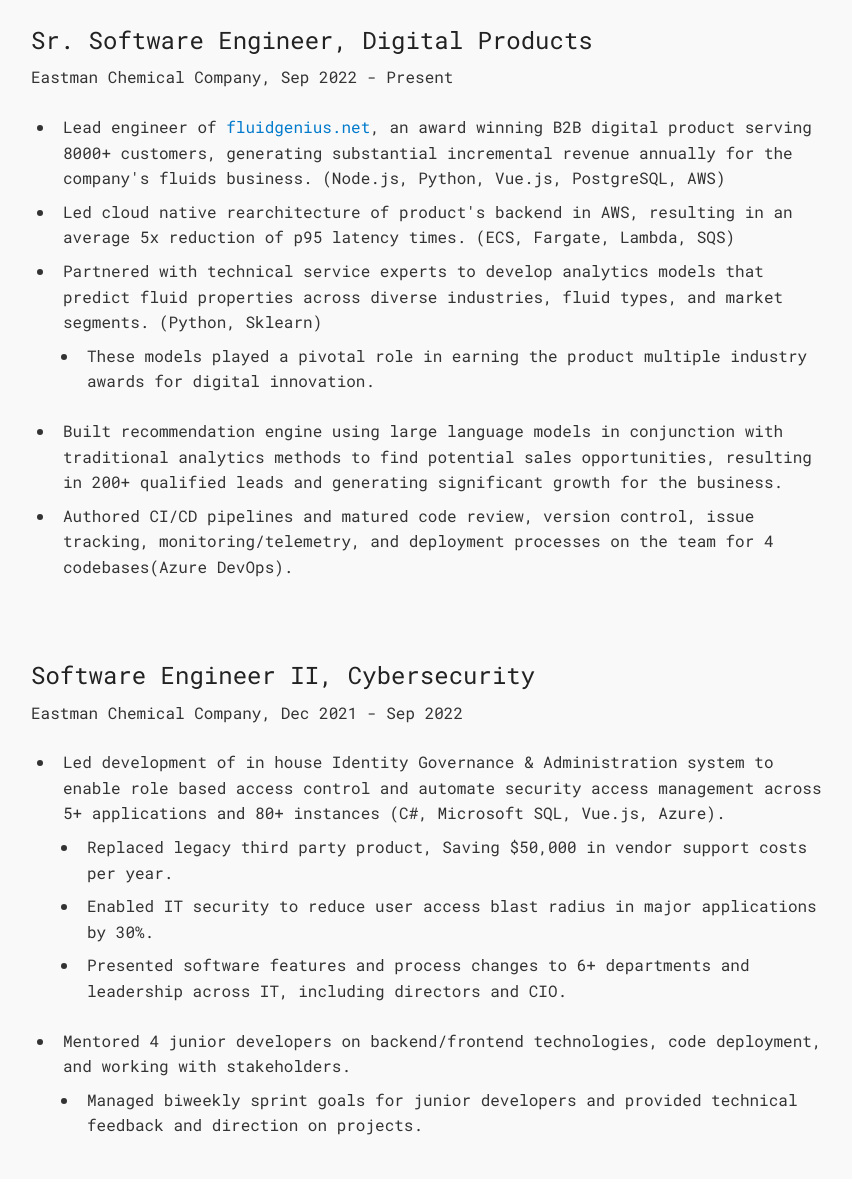
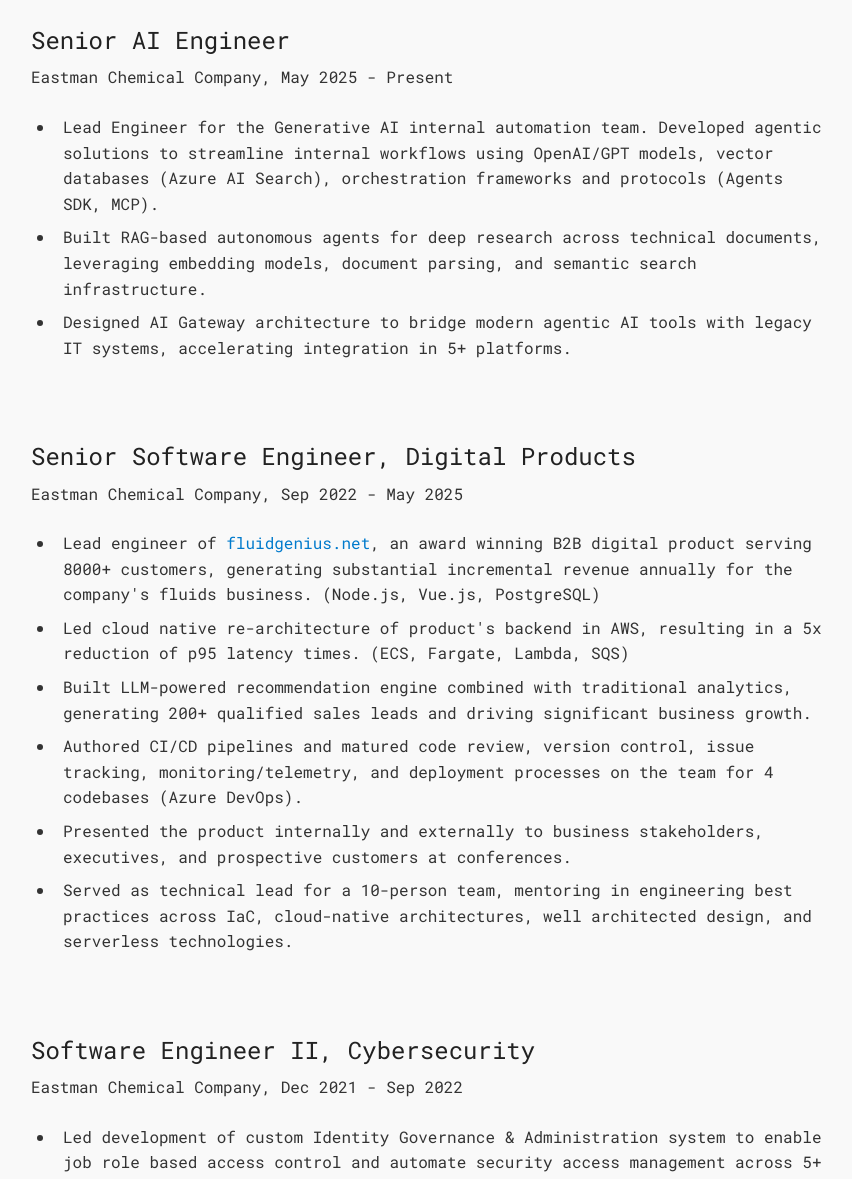
Before and after one commit to kevinpdev/kevinpdev.github.io, a website: page docs/resume.html in a window 1280 px wide. Shown: the part 253-1432 px from the top of the page, without its empty margins (209-1061 px from the left). Drawn offline with Linux system fonts and the light colour scheme.

Commit message:
Update resume to reflect current role as Senior AI Engineer and enhance professional experience descriptions

```diff
--- a/docs/resume.html
+++ b/docs/resume.html
@@ -20,46 +20,43 @@
 
 <h2>Professional Experience</h2>
 
-<h3 style="margin-bottom: 5px;">Sr. Software Engineer, Digital Products</h3>
-<p>Eastman Chemical Company, Sep 2022 - Present</p>
+<h3 style="margin-bottom: 5px;">Senior AI Engineer</h3>
+<p>Eastman Chemical Company, May 2025 - Present</p>
 <ul>
-    <li>Lead engineer of <a href="http://fluidgenius.net" target="_blank">fluidgenius.net</a>, an award winning B2B digital product serving 8000+ customers, generating substantial incremental revenue annually for the company's fluids business. (Node.js, Python, Vue.js, PostgreSQL, AWS)</li>
-    <li>Led cloud native rearchitecture of product's backend in AWS, resulting in an average 5x reduction of p95 latency times. (ECS, Fargate, Lambda, SQS)</li>
-    <li>Partnered with technical service experts to develop analytics models that predict fluid properties across diverse industries, fluid types, and market segments. (Python, Sklearn)</li>
-    <ul>
-        <li>These models played a pivotal role in earning the product multiple industry awards for digital innovation.</li>
-    </ul>
-    <li>Built recommendation engine using large language models in conjunction with traditional analytics methods to find potential sales opportunities, resulting in 200+ qualified leads and generating significant growth for the business.</li>
-    <li>Authored CI/CD pipelines and matured code review, version control, issue tracking, monitoring/telemetry, and deployment processes on the team for 4 codebases(Azure DevOps).</li>
+    <li>Lead Engineer for the Generative AI internal automation team. Developed agentic solutions to streamline internal workflows using OpenAI/GPT models, vector databases (Azure AI Search), orchestration frameworks and protocols (Agents SDK, MCP).</li>
+    <li>Built RAG-based autonomous agents for deep research across technical documents, leveraging embedding models, document parsing, and semantic search infrastructure.</li>
+    <li>Designed AI Gateway architecture to bridge modern agentic AI tools with legacy IT systems, accelerating integration in 5+ platforms.</li>
+</ul>
+<br/>
+
+<h3 style="margin-bottom: 5px;">Senior Software Engineer, Digital Products</h3>
+<p>Eastman Chemical Company, Sep 2022 - May 2025</p>
+<ul>
+    <li>Lead engineer of <a href="http://fluidgenius.net" target="_blank">fluidgenius.net</a>, an award winning B2B digital product serving 8000+ customers, generating substantial incremental revenue annually for the company's fluids business. (Node.js, Vue.js, PostgreSQL)</li>
+    <li>Led cloud native re-architecture of product's backend in AWS, resulting in a 5x reduction of p95 latency times. (ECS, Fargate, Lambda, SQS)</li>
+    <li>Built LLM-powered recommendation engine combined with traditional analytics, generating 200+ qualified sales leads and driving significant business growth.</li>
+    <li>Authored CI/CD pipelines and matured code review, version control, issue tracking, monitoring/telemetry, and deployment processes on the team for 4 codebases (Azure DevOps).</li>
+    <li>Presented the product internally and externally to business stakeholders, executives, and prospective customers at conferences.</li>
+    <li>Served as technical lead for a 10-person team, mentoring in engineering best practices across IaC, cloud-native architectures, well architected design, and serverless technologies.</li>
 </ul>
 <br/>
 
 <h3 style="margin-bottom: 5px;">Software Engineer II, Cybersecurity</h3>
 <p>Eastman Chemical Company, Dec 2021 - Sep 2022</p>
 <ul>
-    <li>Led development of in house Identity Governance & Administration system to enable role based access control and automate security access management across 5+ applications and 80+ instances (C#, Microsoft SQL, Vue.js, Azure).</li>
+    <li>Led development of custom Identity Governance & Administration system to enable job role based access control and automate security access management across 5+ applications and 80+ instances (C#, Microsoft SQL, Vue.js, Azure Cloud).</li>
     <ul>
         <li>Replaced legacy third party product, Saving $50,000 in vendor support costs per year.</li>
-        <li>Enabled IT security to reduce user access blast radius in major applications by 30%.</li>
-        <li>Presented software features and process changes to 6+ departments and leadership across IT, including directors and CIO.</li>
     </ul>
-    <li>Mentored 4 junior developers on backend/frontend technologies, code deployment, and working with stakeholders.</li>
-    <ul>
-        <li>Managed biweekly sprint goals for junior developers and provided technical feedback and direction on projects.</li>
-    </ul>
+    <li>Presented software features and process changes to 6+ departments and leadership across IT, including directors and CIO.</li>
 </ul>
 <br/>
-
 
 <h3 style="margin-bottom: 5px;">Software Engineer I, Cybersecurity</h3>
 <p>Eastman Chemical Company, Dec 2019 - Dec 2021</p>
 <ul>
-    <li>Developed and launched software to review user access across applications, saving an annual $20,000 in vendor costs (C#, Microsoft SQL, Vue.js, Azure Cloud).</li>
-    <ul>
-        <li>Consumed by over 3000 employees including managers, individual contributors, and security custodians across the company.</li>
-        <li>Built workflow engine to facilitate approval workflows, and provisioning actions based on user responses in the system.</li>
-        <li>Integrated tool to ingest and analyze access from 5+ applications including: SAP, Active Directory, and Vendavo.</li>
-    </ul>
+    <li>Developed and launched software to review user access across applications, used by 3000+ employees and saving an annual $20,000 in vendor costs (C#, Microsoft SQL, Vue.js, Azure Cloud).</li>
+    <li>Integrated tool into 5+ downstream applications including: SAP, Active Directory, and Vendavo.</li>
 </ul>
 <br/>
 
```
